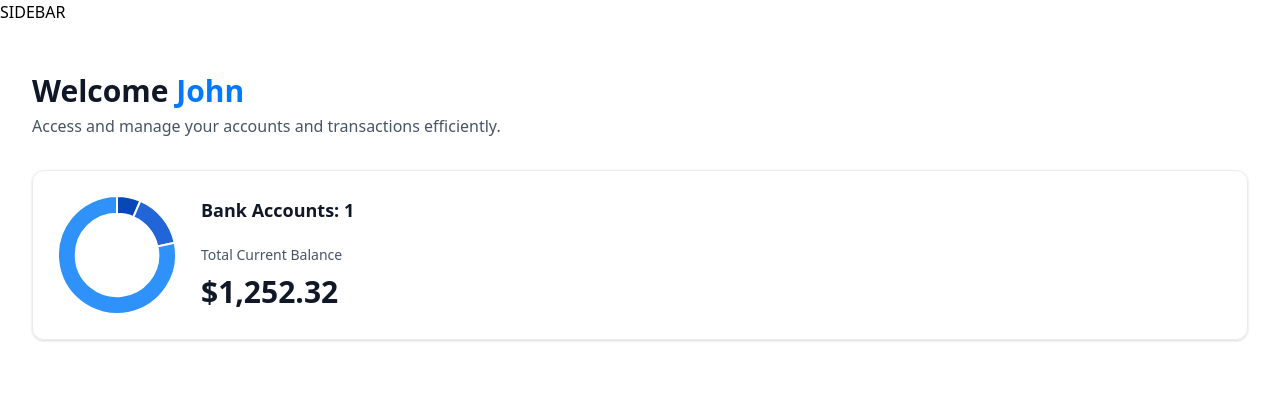
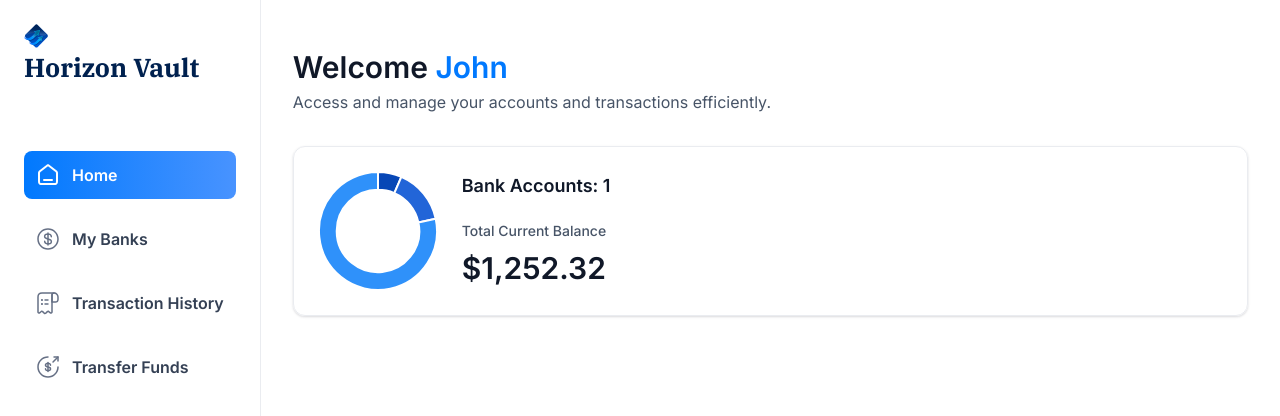
Before and after one commit to 22ayaan/horizon-vault, a Next.js app: page / in a window 1280 px wide. Shown: the top 416 px of the page. Built offline with nearby package versions, Linux system fonts and the light colour scheme.

Commit message:
implement desktop side bar

```diff
--- a/app/(root)/layout.tsx
+++ b/app/(root)/layout.tsx
@@ -1,11 +1,18 @@
+import Sidebar from "@/components/Sidebar";
+
 export default function RootLayout({
   children,
 }: Readonly<{
   children: React.ReactNode;
 }>) {
+  const loggedIn = {
+    firstName: "Ayaan",
+    lastName: "Siddiqui",
+  };
+
   return (
-    <main>
-      SIDEBAR
+    <main className="flex h-screen w-full font-inter">
+      <Sidebar user={loggedIn} />
       {children}
     </main>
   );
--- a/app/globals.css
+++ b/app/globals.css
@@ -377,6 +377,6 @@
   }
 
   .sidebar-label {
-    @apply text-16 font-semibold text-black-2 max-xl:hidden;
+    @apply text-16 font-semibold text-black-2 max-xl:hidden text-nowrap;
   }
 }
--- /dev/null
+++ b/components/Sidebar.tsx
@@ -0,0 +1,62 @@
+"use client";
+
+import { sidebarLinks } from "@/constants";
+import { cn } from "@/lib/utils";
+import Image from "next/image";
+import Link from "next/link";
+import { usePathname } from "next/navigation";
+import React from "react";
+
+const Sidebar = ({ user }: SidebarProps) => {
+  const pathname = usePathname();
+
+  return (
+    <section className="sidebar">
+      <nav className="flex flex-col gap-4">
+        <Link href="/" className="mb-12 cursor-pointer items-center gap-2">
+          <Image
+            src="/icons/logo.svg"
+            width={34}
+            height={34}
+            alt="logo"
+            className="size-[24px] max-xl:size-14"
+          />
+          <h1 className="sidebar-logo">Horizon Vault</h1>
+        </Link>
+
+        {sidebarLinks.map((link) => {
+          const isActive =
+            pathname === link.route || pathname.startsWith(`${link.route}/`);
+
+          return (
+            <Link
+              href={link.route}
+              key={link.label}
+              className={cn("sidebar-link", { "bg-bank-gradient": isActive })}
+            >
+              <div className="relative size-6">
+                <Image
+                  src={link.imgURL}
+                  alt={link.label}
+                  fill
+                  className={cn({
+                    "brightness-[3] invert-0": isActive,
+                  })}
+                />
+              </div>
+              <p
+                className={cn("sidebar-label", {
+                  "!text-white": isActive,
+                })}
+              >
+                {link.label}
+              </p>
+            </Link>
+          );
+        })}
+      </nav>
+    </section>
+  );
+};
+
+export default Sidebar;
--- a/types/index.d.ts
+++ b/types/index.d.ts
@@ -218,7 +218,7 @@
   banks: Bank[] & Account[];
 }
 
-declare interface SiderbarProps {
+declare interface SidebarProps {
   user: User;
 }
 
```
